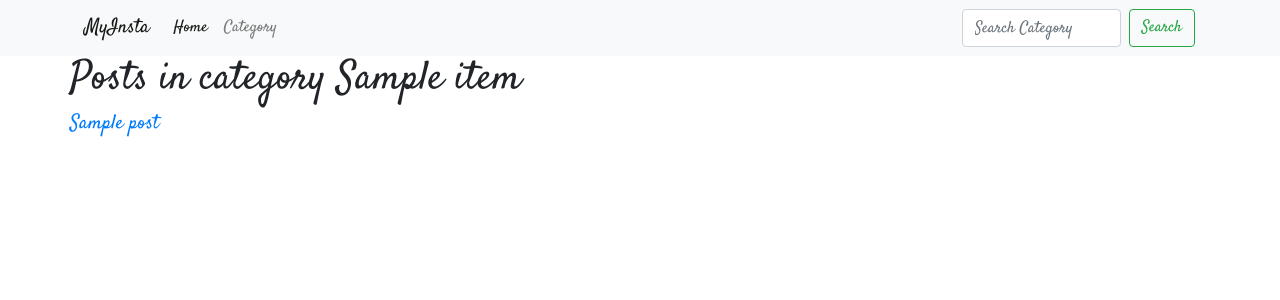
After one commit to spgdaman/my_insta, a Django app: template insta/templates/showpostcategory.html in a window 1280 px wide. The commit adds this page. Shown: the top 300 px of the page. Run offline with Django 3.2, Linux system fonts and the light colour scheme; the template is opened without the code that fills it: most values are stand-ins (such as "Sample title", 1, 10 or a date in 2020); some libraries are stand-ins or nearby versions.

Commit message:
url, view and template defined to route searched category to posts under it

```diff
--- a/insta/templates/base.html
+++ b/insta/templates/base.html
@@ -7,11 +7,11 @@
             {% bootstrap_css %}
         {% endblock %}
         {% bootstrap_messages %}
-        <link href="https://fonts.googleapis.com/css?family=Open+Sans|Pacifico" rel="stylesheet">
+        <link href="https://fonts.googleapis.com/css?family=Open+Sans|Pacifico|Satisfy" rel="stylesheet">
         <link rel="stylesheet" href="{% static 'css/styles.css' %}">
         <link rel="stylesheet" href="{% static 'js/scripts.js' %">
     </head>
-    <body style="font-family: 'Pacifico', cursive;">
+    <body style="font-family: 'Satisfy', cursive;">
         {% block scripts %}
             {% bootstrap_javascript jquery='full' %}
         {% endblock %}
--- a/insta/templates/navbar.html
+++ b/insta/templates/navbar.html
@@ -9,7 +9,7 @@
         <div class="collapse navbar-collapse" id="navbarSupportedContent">
             <ul class="navbar-nav mr-auto">
             <li class="nav-item active">
-                <a class="nav-link" href="#">Home <span class="sr-only">(current)</span></a>
+                <a class="nav-link" href="{% url 'index' %}">Home <span class="sr-only">(current)</span></a>
             </li>
             <li class="nav-item">
                 <a class="nav-link" href="#">Category</a>
--- a/insta/templates/search.html
+++ b/insta/templates/search.html
@@ -13,7 +13,7 @@
         {% if pics %}
             {% for pic in pics %}
                 <div class="col-sm-12 col-md-12">
-                    <h1 class="text-center">{{pic.category_name}}</h1>
+                    <a href="{% url 'show_post_category' pic.id %}"><h1 class="text-center">{{pic.category_name}}</h1></a>
                 </div>
             {% endfor %}
         {% endif %}
--- /dev/null
+++ b/insta/templates/showpostcategory.html
@@ -0,0 +1,19 @@
+{% extends 'base.html' %}
+
+{% block content %}
+<div class="container">
+    <div class="row">
+        <!-- Category searched for appears here -->
+        {% for item in category %}
+            <h1>Posts in category {{item.category_name}}</h1>
+        {% endfor %}
+    </div>
+
+    <!-- Posts per category come down here -->
+    {% for post in posts %}
+        <div class="row">
+        <h5><a href="{% url 'show_image' post.id %}">{{post.image_name}}</a></h5>
+        </div>
+    {% endfor %}
+</div>
+{% endblock %}
--- a/insta/urls.py
+++ b/insta/urls.py
@@ -24,6 +24,7 @@ urlpatterns = [
     url(r'^$', views.main, name="index"),
     url(r'^search/$', views.search_results,name='search_results'),
     url(r'^image/(\d+)', views.show_image, name='show_image'),
+    url(r'^show_post_category/(\d+)', views.show_post_category, name='show_post_category'),
 ]
 
 if settings.DEBUG:
```
Also changed, not shown: insta/templates/index.html (+4 -4 lines), insta/views.py (+7 -0 lines), media/images/bird.jpg (added), media/images/coding.jpg (added), media/images/guitar-gig.jpg (added), 5 other files.
